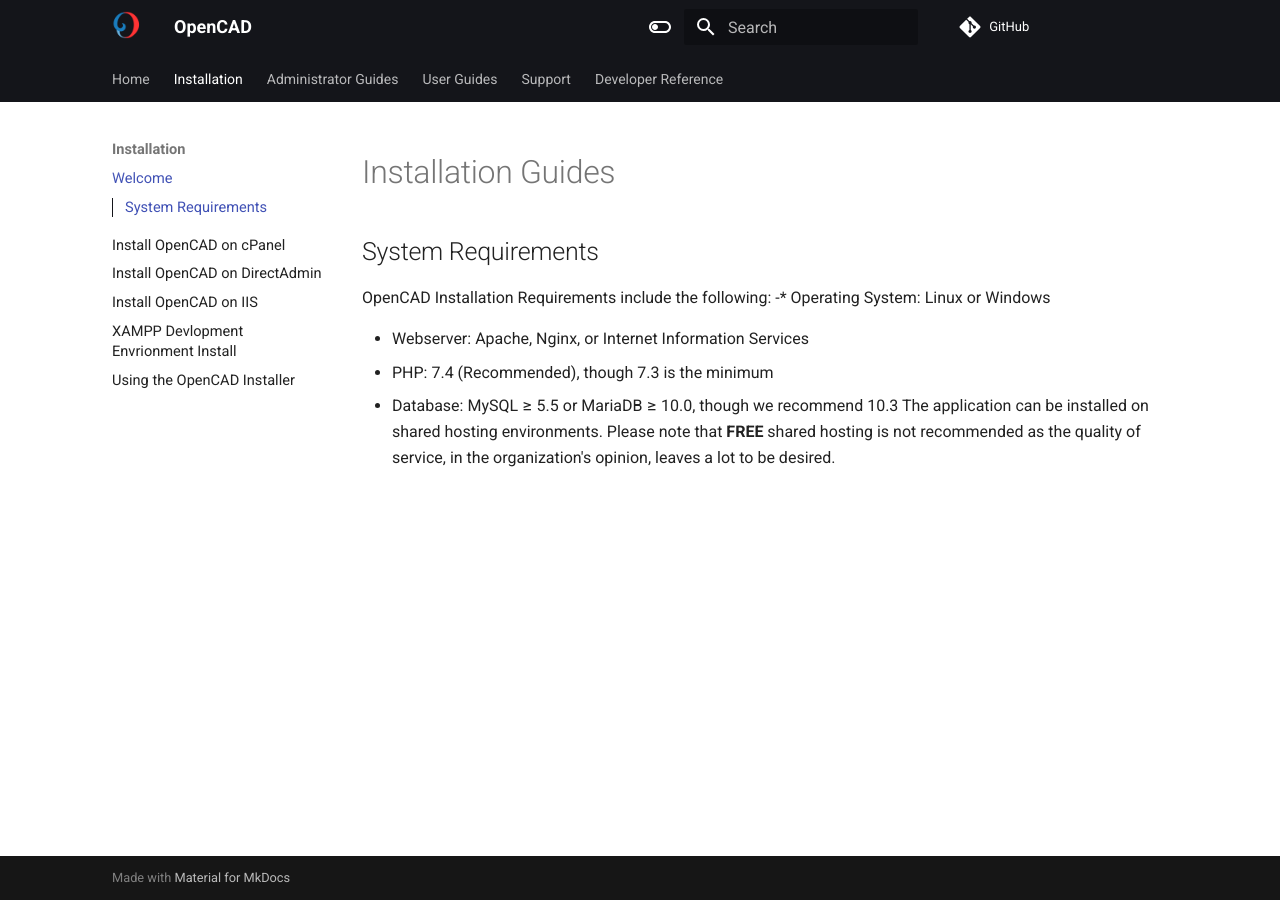
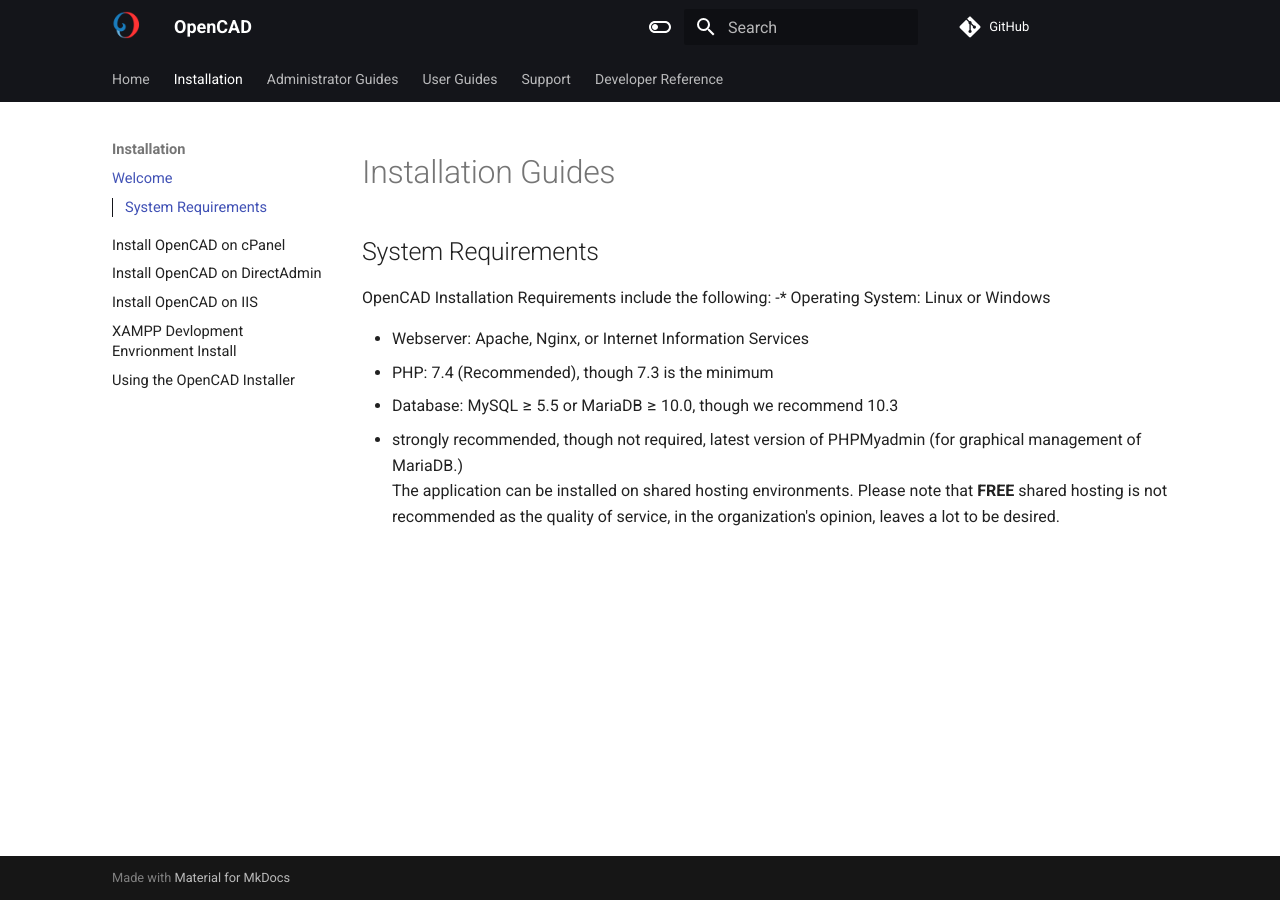
Before and after one commit to opencad-community/OpenCAD-docs, an MkDocs documentation site: the page built from docs/install/install-welcome.md, in a window 1280 px wide. Built offline with MkDocs 1.6.1 and Material for MkDocs 9.7.7, drawn with Linux system fonts in a browser that asks for light colours; comment, search, counter and statistics services are not loaded; the version menu is left out.

Commit message:
include PHPMyadmin as a strong recommendation
PHPMyAdmin was not included on the list of system requirements, so adding it in light of people not being aware of it's existence in some cases in the wild.

```diff
--- a/docs/install/install-welcome.md
+++ b/docs/install/install-welcome.md
@@ -8,4 +8,5 @@
  - Webserver: Apache, Nginx, or Internet Information Services
  - PHP: 7.4 (Recommended), though 7.3 is the minimum
  - Database: MySQL ≥ 5.5 or MariaDB ≥ 10.0, though we recommend 10.3
+ - strongly recommended, though not required, latest version of PHPMyadmin (for graphical management of MariaDB.)
 The application can be installed on shared hosting environments. Please note that **FREE** shared hosting is not recommended as the quality of service, in the organization's opinion, leaves a lot to be desired.
```
